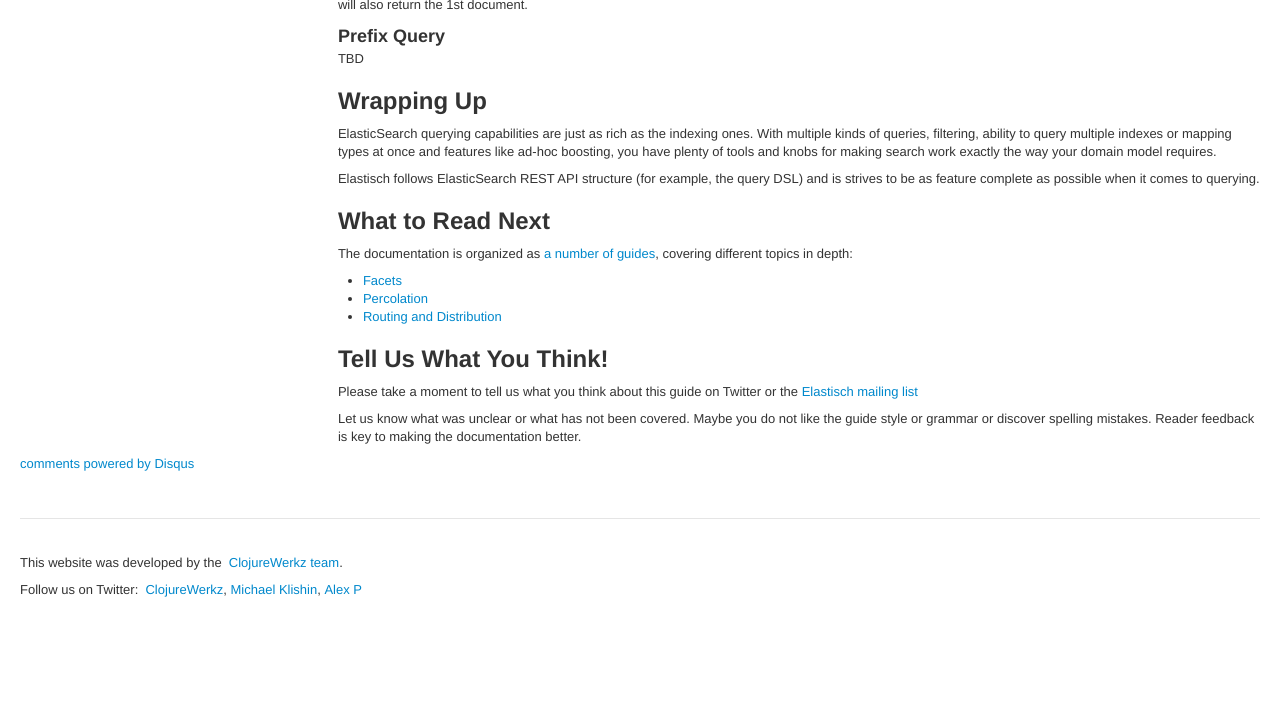
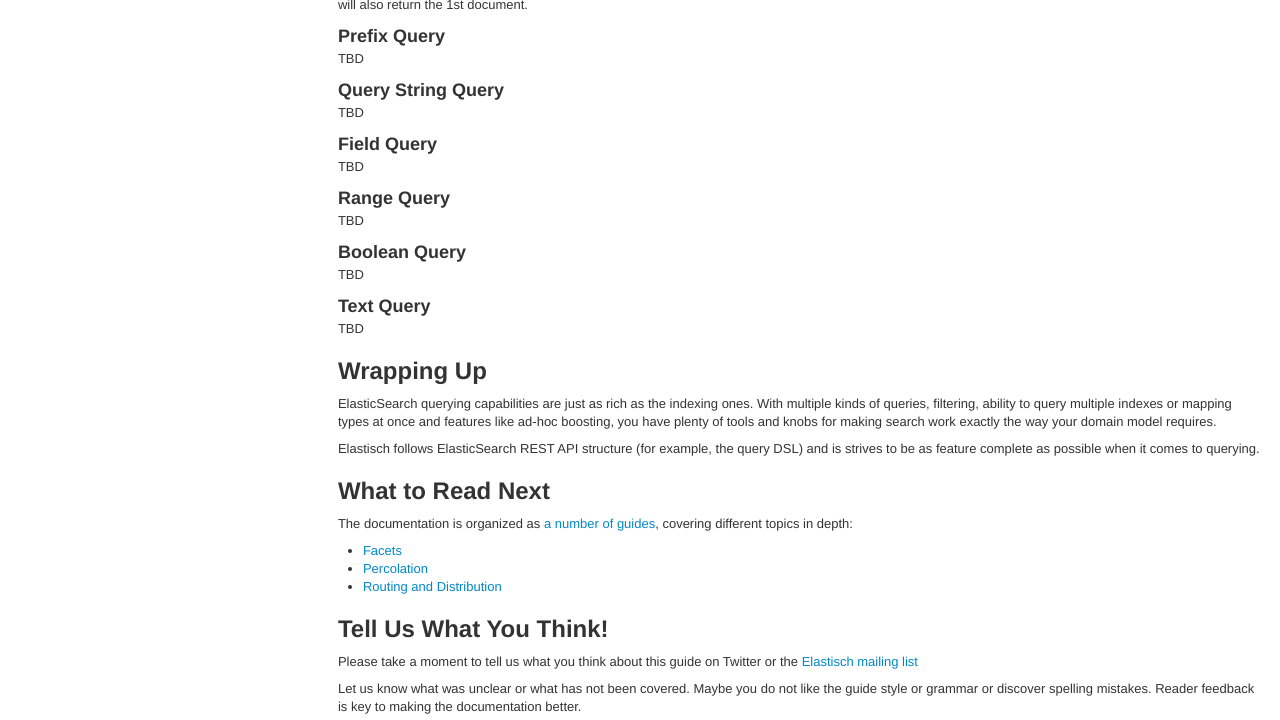
Before and after one commit to clojurewerkz/elastisch.docs, a Jekyll site: the page built from articles/querying.md, in a window 1280 px wide and 900 px high, scrolled down 22330 px, cut to the strip 180-900 px from the top of the window. Built offline with Jekyll 4.4.1, drawn with Linux system fonts in a browser that asks for light colours; some web fonts are replaced; comment, search, counter and statistics services are not loaded; before the commit the page ends 23118 px from its top, so only the background shows below that.

Commit message:
Example stubs

```diff
--- a/articles/querying.md
+++ b/articles/querying.md
@@ -755,6 +755,32 @@
 TBD
 
 
+### Query String Query
+
+TBD
+
+
+### Field Query
+
+TBD
+
+
+### Range Query
+
+TBD
+
+
+### Boolean Query
+
+TBD
+
+
+### Text Query
+
+TBD
+
+
+
 
 ## Wrapping Up
 
```
